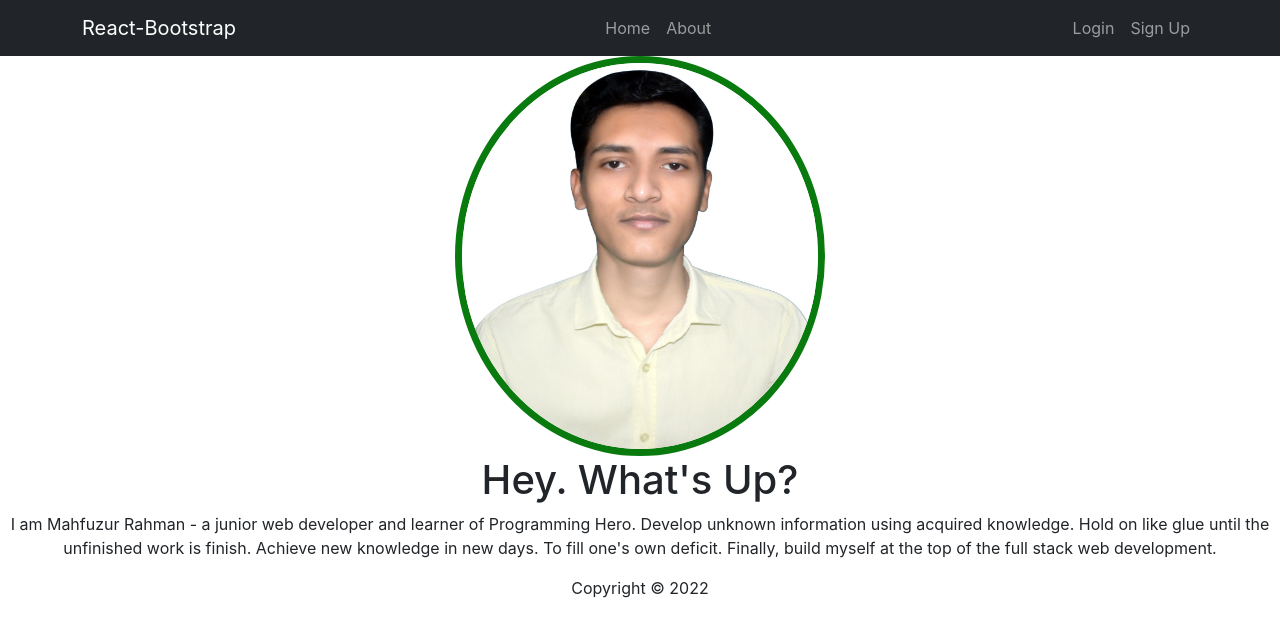
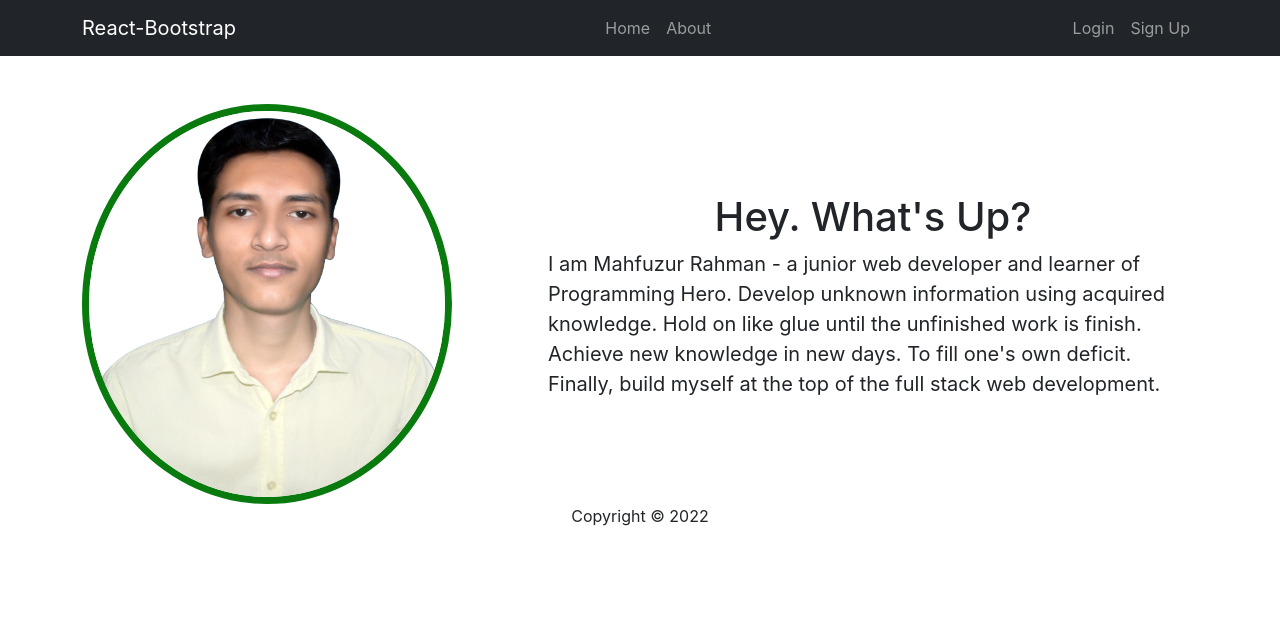
Before and after one commit to Micro-dot/independent-service-provider, a React (Create React App) app: page /about in a window 1280 px wide. Shown: the top 636 px of the page. Built offline with nearby package versions, Linux system fonts and the light colour scheme; no server answers.

Commit message:
about page add this website

```diff
--- a/src/components/About/About.js
+++ b/src/components/About/About.js
@@ -4,14 +4,17 @@ import './About.css';
 const About = () => {
     return (
         <div>
-            <div className='picture'>
-                <img src={mahfuz} alt="" />
-            </div>
-            <div>
-                <h1>Hey. What's Up?</h1>
-                <p>
-                    I am Mahfuzur Rahman - a junior web developer and learner of Programming Hero. Develop unknown information using acquired knowledge. Hold on like glue until the unfinished work is finish. Achieve new knowledge in new days. To fill one's own deficit. Finally, build myself at the top of the full stack web development.
-                </p>
+            <div className='d-flex align-items-center container mt-5 '>
+                <div className='picture me-5' >
+                    <img src={mahfuz} alt="" />
+                </div>
+                <div className='ms-5'>
+                    <h1>Hey. What's Up?</h1>
+                    <p className='text-start fs-5'>
+                        I am Mahfuzur Rahman - a junior web developer and learner of Programming Hero. Develop unknown information using acquired knowledge. Hold on like glue until the unfinished work is finish. Achieve new knowledge in new days. To fill one's own deficit. Finally, build myself at the top of the full stack web development.
+                    </p>
+                </div>
+
             </div>
         </div>
     );
```
